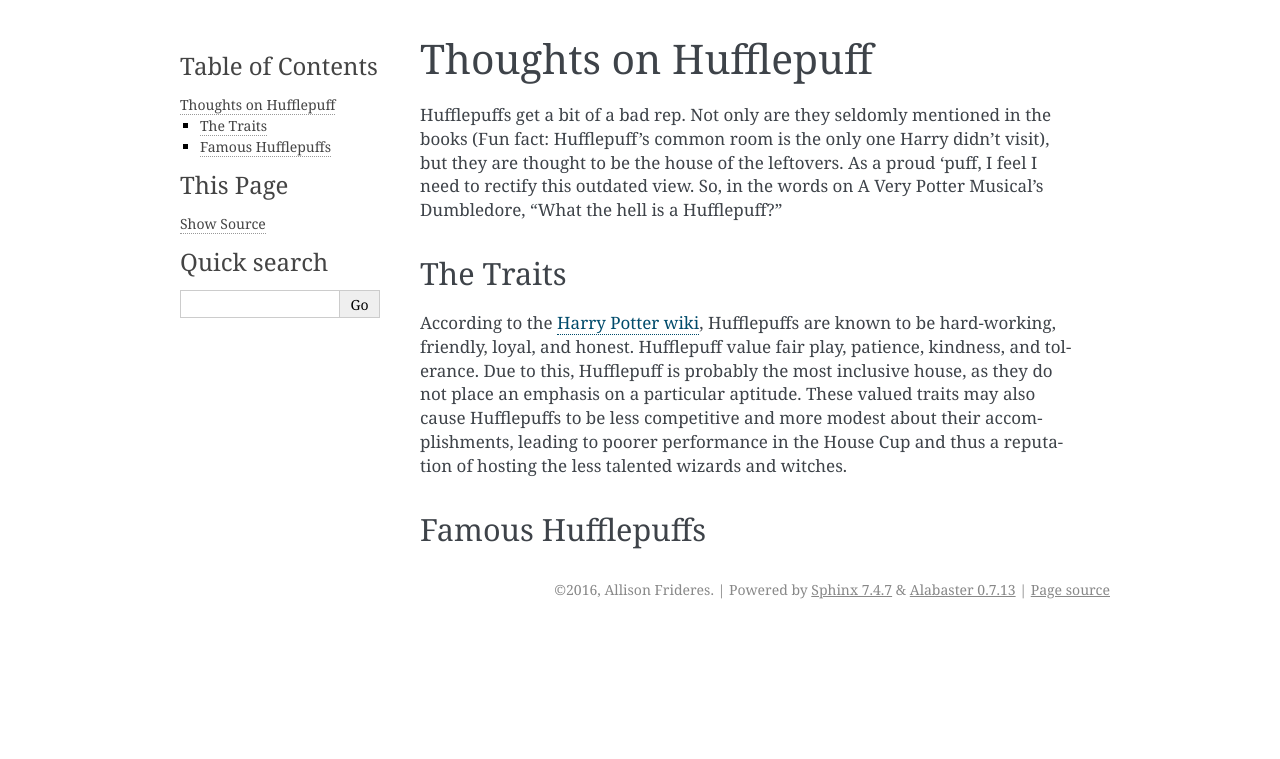
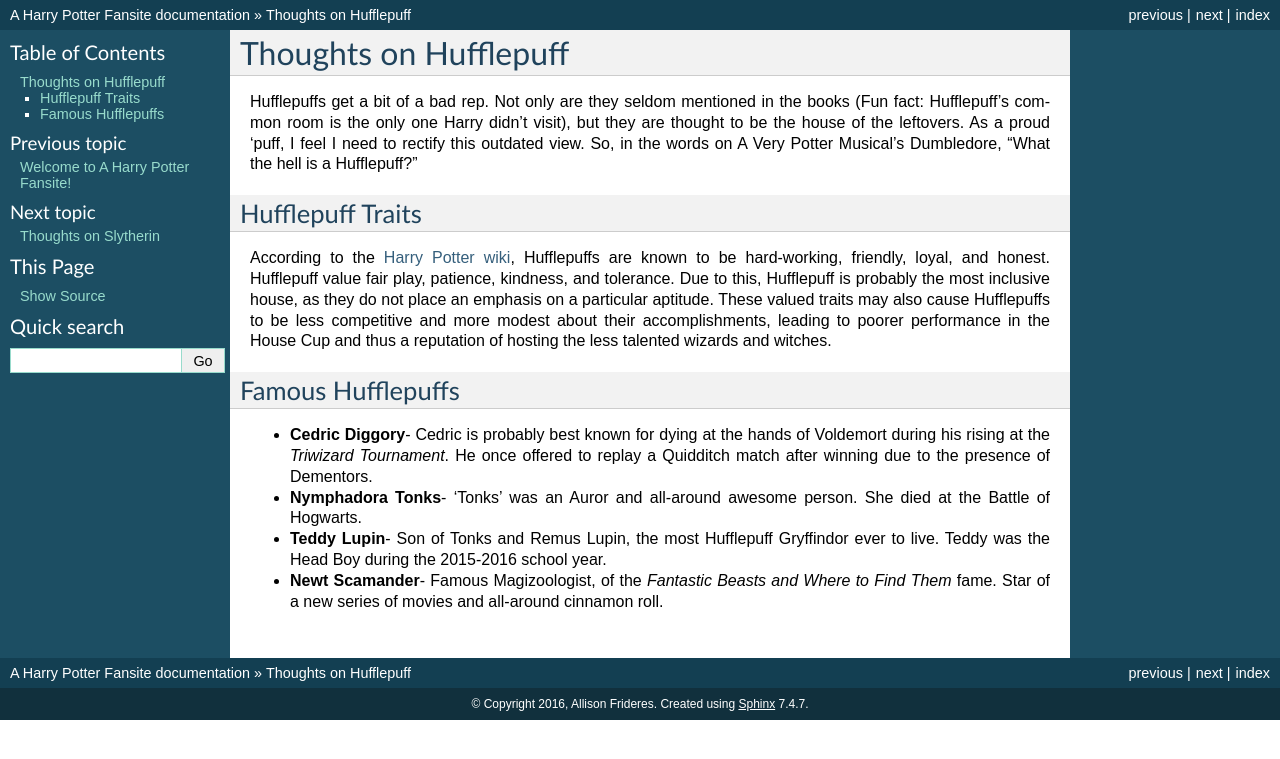
Before and after one commit to AshMad95/harrypotter, a Sphinx documentation site: the page built from source/hufflepuff_thoughts/hufflepuff_thoughts.rst, in a window 1280 px wide. Shown: the top 759 px of the page. Built offline with Sphinx 7.4.7, drawn with Linux system fonts in a browser that asks for light colours.

Commit message:
Changed theme, added items to table of contents, modified articles on Slytherin, Hufflepuff

```diff
--- a/source/conf.py
+++ b/source/conf.py
@@ -52,7 +52,7 @@
 master_doc = 'index'
 
 # General information about the project.
-project = 'harry_potter'
+project = 'A Harry Potter Fansite'
 copyright = '2016, Allison Frideres'
 author = 'Allison Frideres'
 
@@ -61,9 +61,9 @@
 # built documents.
 #
 # The short X.Y version.
-version = '1'
+version = ''
 # The full version, including alpha/beta/rc tags.
-release = '1'
+release = ''
 
 # The language for content autogenerated by Sphinx. Refer to documentation
 # for a list of supported languages.
@@ -123,7 +123,7 @@
 # The theme to use for HTML and HTML Help pages.  See the documentation for
 # a list of builtin themes.
 #
-html_theme = 'alabaster'
+html_theme = 'classic'
 
 # Theme options are theme-specific and customize the look and feel of a theme
 # further.  For a list of options available for each theme, see the
--- a/source/hufflepuff_thoughts/hufflepuff_thoughts.rst
+++ b/source/hufflepuff_thoughts/hufflepuff_thoughts.rst
@@ -1,10 +1,30 @@
 Thoughts on Hufflepuff
 ======================
-Hufflepuffs get a bit of a bad rep. Not only are they seldomly mentioned in the books (Fun fact: Hufflepuff's common room is the only one Harry didn't visit), but they are thought to be the house of the leftovers. As a proud 'puff, I feel I need to rectify this outdated view. So, in the words on A Very Potter Musical's Dumbledore, "What the hell is a Hufflepuff?"
+Hufflepuffs get a bit of a bad rep. Not only are they seldom mentioned in the
+books (Fun fact: Hufflepuff's common room is the only one Harry didn't visit),
+but they are thought to be the house of the leftovers. As a proud 'puff, I
+feel I need to rectify this outdated view. So, in the words on A Very Potter
+Musical's Dumbledore, "What the hell is a Hufflepuff?"
 
-The Traits
+Hufflepuff Traits
 ----------
-According to the `Harry Potter wiki <http://harrypotter.wikia.com/wiki/Hufflepuff>`_, Hufflepuffs are known to be hard-working, friendly, loyal, and honest. Hufflepuff value fair play, patience, kindness, and tolerance. Due to this, Hufflepuff is probably the most inclusive house, as they do not place an emphasis on a particular aptitude. These valued traits may also cause Hufflepuffs to be less competitive and more modest about their accomplishments, leading to poorer performance in the House Cup and thus a reputation of hosting the less talented wizards and witches.
+According to the `Harry Potter wiki <http://harrypotter.wikia.com/wiki/Hufflepuff>`_,
+Hufflepuffs are known to be hard-working, friendly, loyal, and honest. Hufflepuff
+value fair play, patience, kindness, and tolerance. Due to this, Hufflepuff is
+probably the most inclusive house, as they do not place an emphasis on a
+particular aptitude. These valued traits may also cause Hufflepuffs to be less
+competitive and more modest about their accomplishments, leading to poorer
+performance in the House Cup and thus a reputation of hosting the less
+talented wizards and witches.
 
 Famous Hufflepuffs
 ------------------
+* **Cedric Diggory**- Cedric is probably best known for dying at the hands of
+  Voldemort during his rising at the *Triwizard Tournament*. He once offered to
+  replay a Quidditch match after winning due to the presence of Dementors.
+* **Nymphadora Tonks**- 'Tonks' was an Auror and all-around awesome person.
+  She died at the Battle of Hogwarts.
+* **Teddy Lupin**- Son of Tonks and Remus Lupin, the most Hufflepuff Gryffindor
+  ever to live. Teddy was the Head Boy during the 2015-2016 school year.
+* **Newt Scamander**- Famous Magizoologist, of the *Fantastic Beasts and Where
+  to Find Them* fame. Star of a new series of movies and all-around cinnamon roll.
--- a/source/index.rst
+++ b/source/index.rst
@@ -3,7 +3,7 @@
    You can adapt this file completely to your liking, but it should at least
    contain the root `toctree` directive.
 
-Welcome to harry_potter's documentation!
+Welcome to A Harry Potter Fansite!
 ========================================
 
 Contents:
@@ -12,3 +12,7 @@
    :maxdepth: 2
 
    hufflepuff_thoughts/hufflepuff_thoughts.rst
+   slytherin_thoughts/slytherin_thoughts.rst
+   wizarding_schools.rst
+   rowling.rst
+   main_characters.rst
```
Also changed, not shown: source/slytherin_thoughts/slytherin_thoughts.rst (added, +39 -0 lines).
